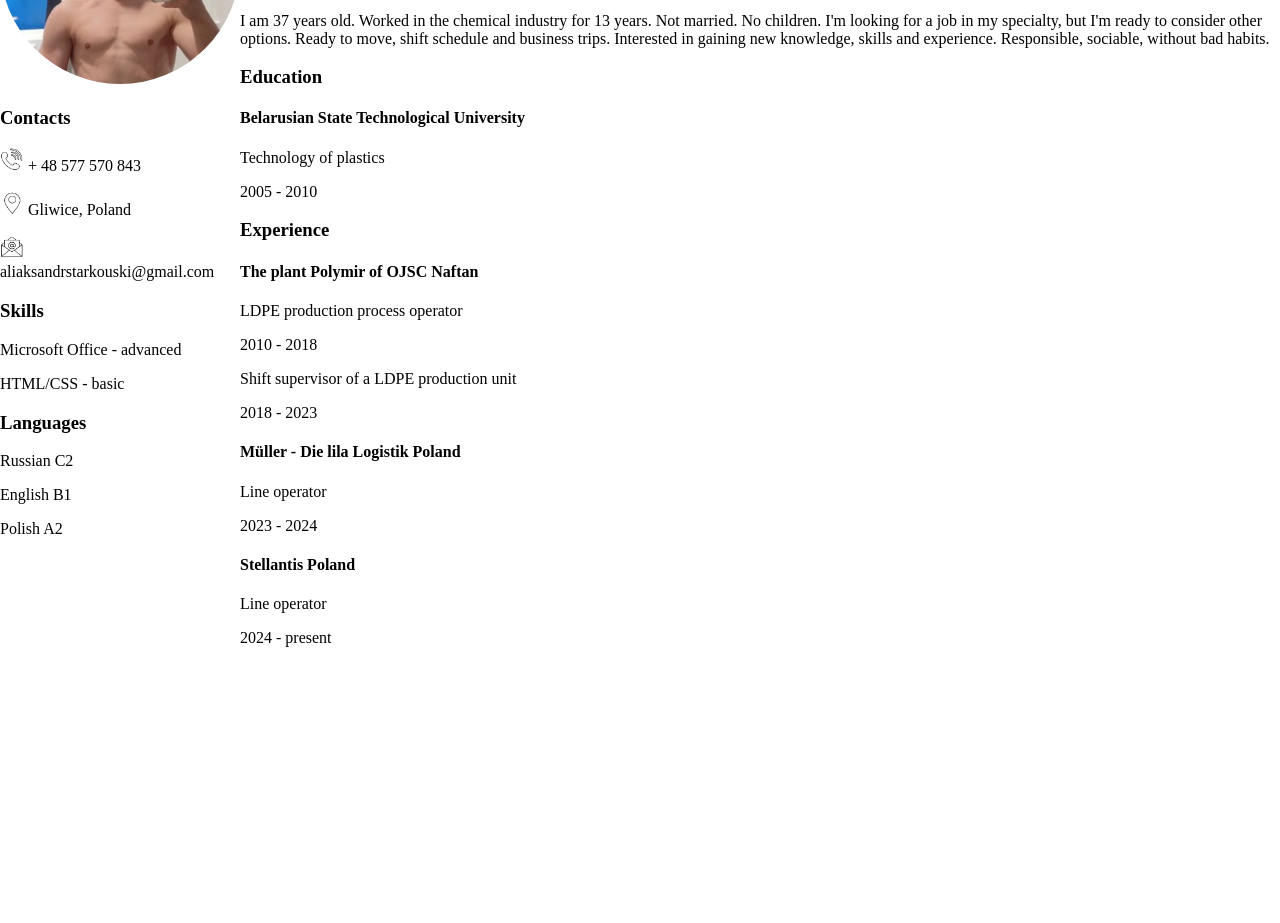
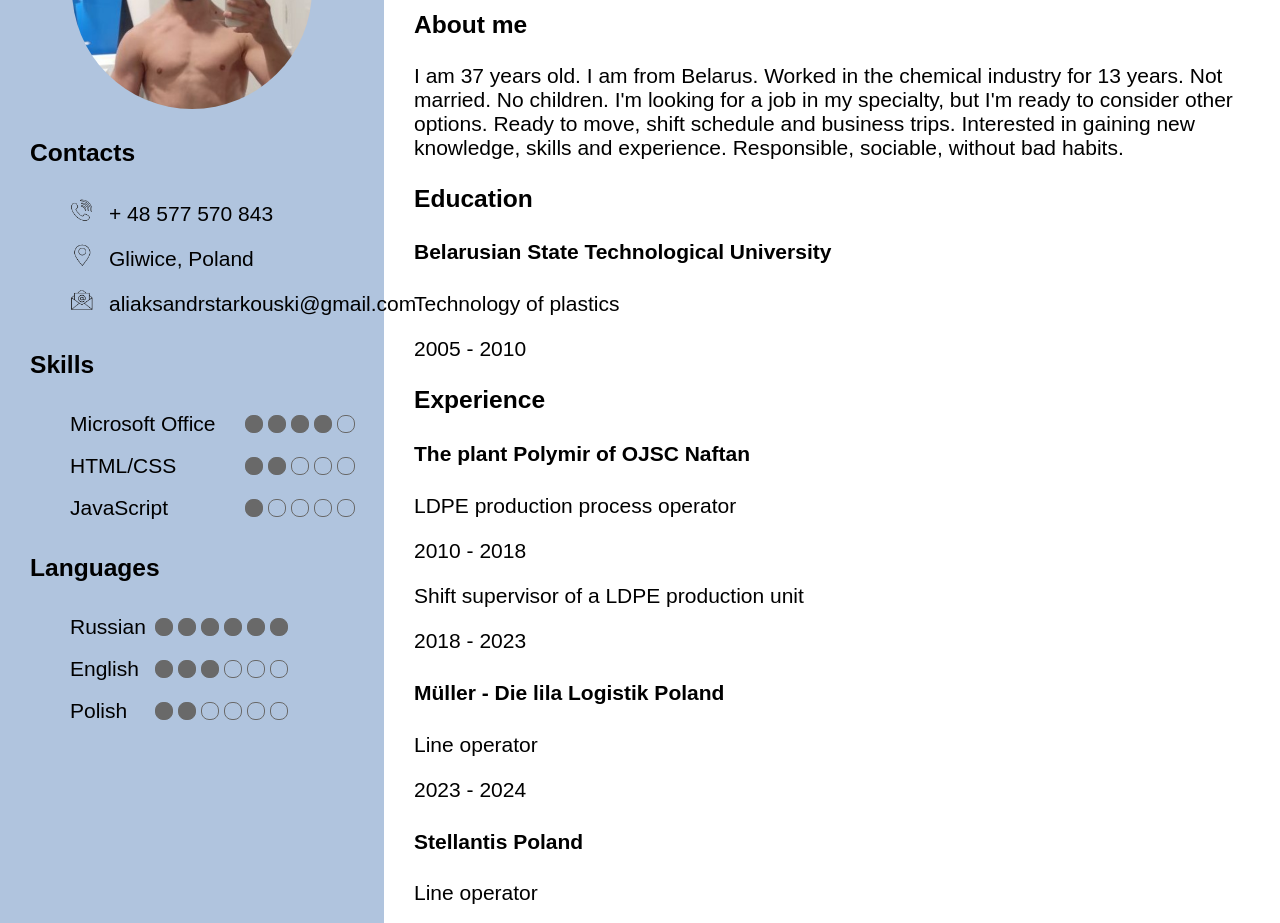
Before and after one commit to Starkouski/CV, a plain HTML site: page index.html in a window 1280 px wide. Shown: the part 156-1079 px from the top of the page. Before the commit the page ends 819 px from the top, so only its background shows below. Drawn offline with Linux system fonts and the light colour scheme; a web font is replaced by a local one.

Commit message:
feat: new design

```diff
--- a/index.html
+++ b/index.html
@@ -8,29 +8,102 @@
 </head>
 <body>
     <main class="container">
-        <div>
-            <div>
+        <div class="left">
+            <div class="container_avatar">
                 <img class="avatar" src="img/avatar.jpg" alt="avatar" width="240" height="240">
             </div>
-            <div>
+            <div class="text">
                 <h3>Contacts</h3>
-                <p> <img src="img/telefon.png" alt="telefon" width="24" height="24"> + 48 577 570 843</p>
-                <p><img src="img/location.png" alt="location" width="24" height="24"> Gliwice, Poland</p>
-                <p><img src="img/mail.png" alt="mail" width="24" height="24"> aliaksandrstarkouski@gmail.com</p>
+                <ul>
+                    <li class="list_element">
+                        <div>
+                            <img class="list_img" src="img/telefon.png" alt="telefon" width="24" height="24">
+                        </div>
+                        <div>
+                            <a href="tel:+48577570843">+ 48 577 570 843</a>
+                        </div>
+                    </li>
+                    <li class="list_element">
+                        <div>
+                            <img class="list_img" src="img/location.png" alt="location" width="24" height="24">
+                        </div>
+                        <div>
+                            <a href="https://maps.app.goo.gl/pzNtyU6SEzcEV8Vt7" target="_blank">Gliwice, Poland</a>
+                        </div>
+                    </li>
+                    <li class="list_element">
+                        <div>
+                            <img class="list_img" src="img/mail.png" alt="mail" width="24" height="24">
+                        </div>
+                        <div>
+                            <a href="mailto:aliaksandrstarkouski@gmail.com">aliaksandrstarkouski@gmail.com</a>
+                        </div>
+                    </li>
+                </ul>
             </div>
-            <div>
+            <div class="text">
                 <h3>Skills</h3>
-                <p>Microsoft Office - advanced</p>
-                <p>HTML/CSS - basic</p>
+                <ul>
+                    <li class="list_element">
+                        <div class="skill">Microsoft Office</div>
+                        <div class="circle lock"></div>
+                        <div class="circle lock"></div>
+                        <div class="circle lock"></div>
+                        <div class="circle lock"></div>
+                        <div class="circle"></div>
+                    </li>
+                    <li class="list_element">
+                        <div class="skill">HTML/CSS</div>
+                        <div class="circle lock"></div>
+                        <div class="circle lock"></div>
+                        <div class="circle"></div>
+                        <div class="circle"></div>
+                        <div class="circle"></div>
+                    </li>
+                    <li class="list_element">
+                        <div class="skill">JavaScript</div>
+                        <div class="circle lock"></div>
+                        <div class="circle"></div>
+                        <div class="circle"></div>
+                        <div class="circle"></div>
+                        <div class="circle"></div>
+                    </li>
+                </ul>
             </div>
-            <div>
+            <div class="text">
                 <h3>Languages</h3>
-                <p>Russian C2</p>
-                <p>English B1</p>
-                <p>Polish A2</p>
+                <ul>
+                    <li class="list_element">
+                        <div class="lang">Russian</div>
+                        <div class="circle lock"></div>
+                        <div class="circle lock"></div>
+                        <div class="circle lock"></div>
+                        <div class="circle lock"></div>
+                        <div class="circle lock"></div>
+                        <div class="circle lock"></div>
+                    </li>
+                    <li class="list_element">
+                        <div class="lang">English</div>
+                        <div class="circle lock"></div>
+                        <div class="circle lock"></div>
+                        <div class="circle lock"></div>
+                        <div class="circle"></div>
+                        <div class="circle"></div>
+                        <div class="circle"></div>
+                    </li>
+                    <li class="list_element">
+                        <div class="lang">Polish</div>
+                        <div class="circle lock"></div>
+                        <div class="circle lock"></div>
+                        <div class="circle"></div>
+                        <div class="circle"></div>
+                        <div class="circle"></div>
+                        <div class="circle"></div>
+                    </li>
+                </ul>
             </div>
         </div>
-        <div>
+        <div class="right text">
             <div>
                 <h1>Aliaksandr Starkouski</h1>
             </div>
@@ -39,7 +112,8 @@
             </div>
             <div>
                 <h3>About me</h3>
-                <p>I am 37 years old. Worked in the chemical industry for 13 years.
+                <p>I am 37 years old. I am from Belarus.
+                    Worked in the chemical industry for 13 years.
                     Not married. No children. I'm looking for a job in my specialty,
                     but I'm ready to consider other options. Ready to move,
                     shift schedule and business trips. Interested in gaining new knowledge,
--- a/style.css
+++ b/style.css
@@ -1,12 +1,76 @@
+@import url('https://fonts.googleapis.com/css2?family=Arsenal+SC:ital,wght@0,400;0,700;1,400;1,700&display=swap');
+
 body {
     max-width: 1440px;
     margin: 0 auto;
 }
 
+li {
+    list-style-type: none;
+    line-height: 2;
+   }
+
+a {
+    text-decoration: none;
+    color: black;
+}
+
+.text {
+    margin-left: 30px;
+}
+
 .container{
+    font-family: "Arsenal SC", sans-serif;;
+    font-weight: 400;
+    font-style: normal;
+    font-size: 21px;
     display: flex;
+}
+
+.left {
+    width: 30%;
+    background-color: LightSteelBlue;
+}
+
+.container_avatar {
+    text-align: center;
+    margin-top: 25px;
 }
 
 .avatar {
     border-radius: 120px;
 }
+
+.list_element {
+    display: flex;
+    align-items: center;
+}
+
+.list_img {
+    padding-top: 7px;
+    padding-right: 15px;
+}
+
+.lang {
+    width: 80px;
+}
+
+.skill {
+    width: 170px;
+}
+
+.circle {
+    width: 16px;
+    height: 16px;
+    margin-left: 5px;
+    border-radius: 8px;
+    border: 1px solid DimGrey;
+}
+
+.lock{
+    background-color: DimGrey;
+}
+
+.right {
+    width: 70%;
+}
```
